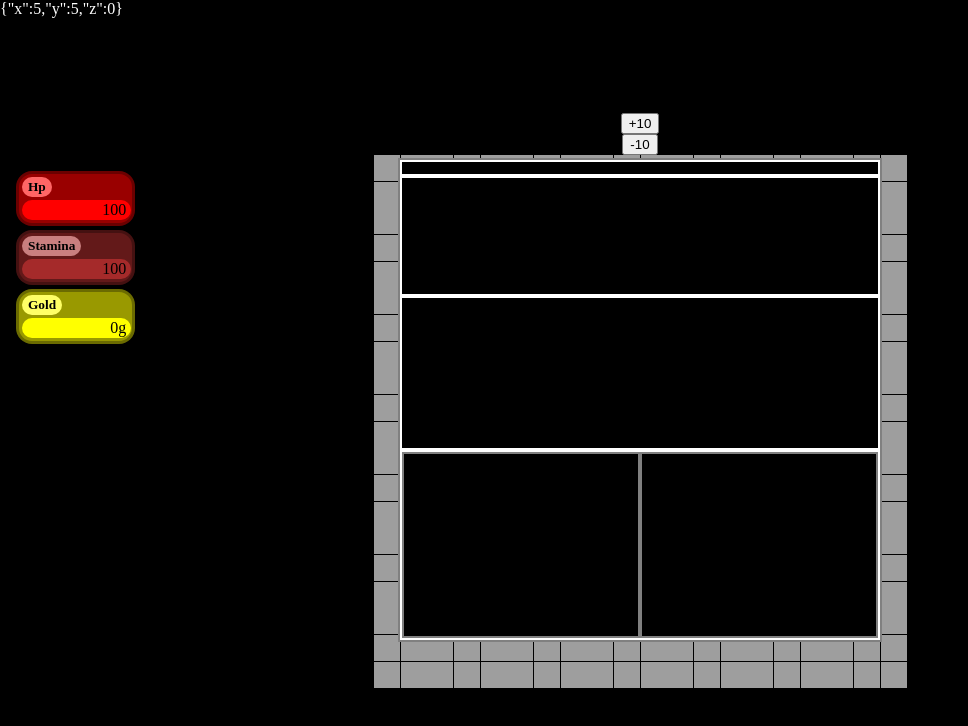
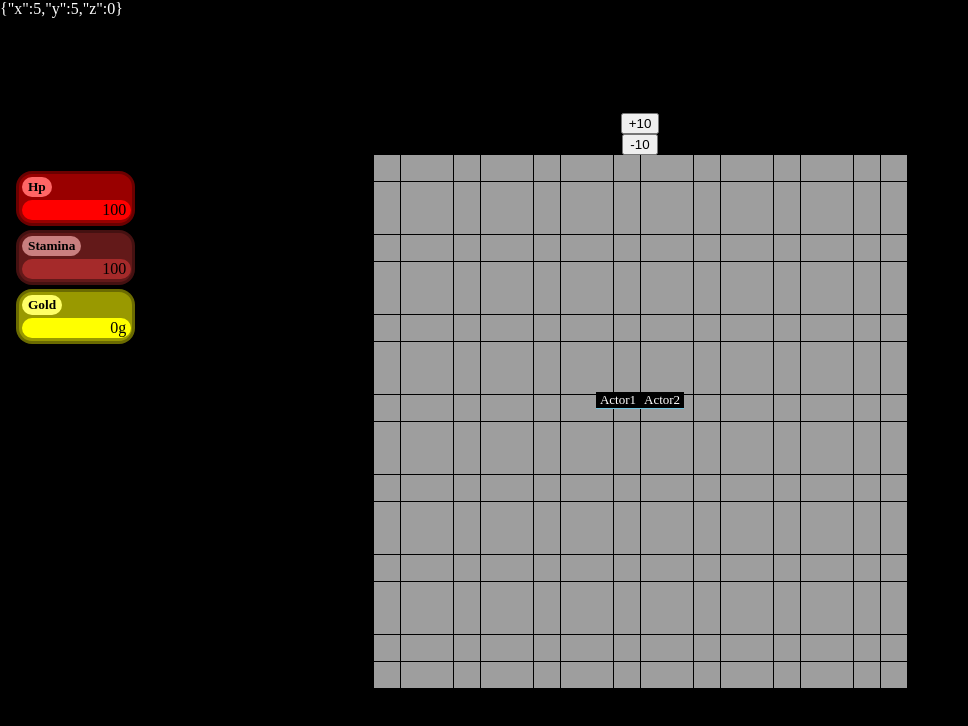
Before and after one commit to P0t1on/FlatPlayer, a SvelteKit app: page /game in a window 1280 px wide. Shown: the top 726 px of the page, without its empty margins (0-968 px from the left). Built offline with nearby package versions, Linux system fonts and the light colour scheme; no server answers.

Commit message:
액션 구현 준비

```diff
--- a/src/routes/game/components/Battle.svelte
+++ b/src/routes/game/components/Battle.svelte
@@ -1,86 +1,129 @@
 <script lang="ts">
   import { createEventDispatcher, onMount } from 'svelte';
   import { writable } from 'svelte/store';
+  import SkillSlot from './SkillSlot.svelte';
 
   // props
-  export let width = 100,
-    height = 100,
-    hpColor1 = 'red',
-    hpColor2 = 'greenyellow';
+  export let width = '100px',
+    height = '100px',
+    borderColor = 'cyan';
+  export let name1 = 'Actor1',
+    hpColor1 = 'red';
+  export let name2 = 'Actor2',
+    hpColor2 = 'green';
 
   // bindings
-  export let hpProgress = writable(50);
+  export let hpProgress = writable(50),
+    skillSlots: [[any, any, any], [any, any, any], [any, any, any]];
+
+  // element bind
+  let actions: HTMLDivElement;
+
+  // styles
+  let hpP1: string, hpP2: string;
+  hpProgress.subscribe((v) => {
+    hpP1 = `${v}%`;
+    hpP2 = `${100 - v}%`;
+  });
 
   const dispatch = createEventDispatcher();
 
-  onMount(() => {});
+  onMount(() => {
+    const createSlot = (index: number) =>
+      new SkillSlot({ props: { index }, target: actions });
+
+    skillSlots = [
+      [createSlot(1), createSlot(2), createSlot(3)],
+      [createSlot(4), createSlot(5), createSlot(6)],
+      [createSlot(7), createSlot(8), createSlot(9)],
+    ];
+  });
 </script>
 
-<article id="battle" style={`width:${width}px; height:${height}px`}>
+<article id="battle">
+  <slot name="health">
     <div id="health">
-    <slot
-      name="hp1"
-      class="hp"
-      style={`width:${$hpProgress}%; background: ${hpColor1};`}
-    />
-    <slot
-      name="hp2"
-      class="hp"
-      style={`width:${$hpProgress}%; background: ${hpColor2};`}
-    />
+      <div class="hp hp1">{name1}</div>
+      <div class="hp hp2">{name2}</div>
     </div>
+  </slot>
   <div id="field"></div>
-  <div id="actions"></div>
+  <slot name="actions">
+    <div id="actions" bind:this={actions}></div>
+  </slot>
   <div id="etc">
     <div id="specials"></div>
     <div id="consumes"></div>
   </div>
 </article>
 
-<style lang="scss">
+<style module lang="scss">
+  $borderColor: bind(borderColor);
+
   article#battle {
+    & {
       display: flex;
       flex-direction: column;
       position: absolute;
 
       z-index: 2;
-    line-height: 10px;
+      width: bind(width);
+      height: bind(height);
 
       color: white;
       background-color: black;
-    border: 2px solid gray;
+      border: 1px solid $borderColor;
+    }
+    div {
+      &#health {
+        & {
+          height: 3.5%;
 
-    div {
-      border: 2px solid white;
-
-      &#health {
-        height: 2.5%;
-
+          border-bottom: 1px solid #6fc3df;
           display: flex;
           flex-direction: row;
+        }
 
-        slot.hp {
+        div.hp {
+          padding: 0 4px 0 4px;
           border: none;
+          font-size: small;
+        }
+
+        .hp1 {
+          width: bind(hpP1);
+          background-color: bind(hpColor1);
+        }
+
+        .hp2 {
+          width: bind(hpP2);
+          background-color: bind(hpColor2);
+          text-align: right;
         }
       }
 
       &#field {
         height: 25%;
+        border-bottom: 1px solid $borderColor;
       }
 
       &#actions {
         height: 32.5%;
+        border-bottom: 1px solid $borderColor;
       }
 
       &#etc {
-        height: 40%;
+        height: 39%;
 
         display: flex;
         flex-direction: row;
 
         div {
-          border: 2px solid gray;
           width: 50%;
+
+          &#specials {
+            border-right: 1px solid $borderColor;
+          }
         }
       }
     }
--- /dev/null
+++ b/src/routes/game/components/SkillSlot.svelte
@@ -0,0 +1,13 @@
+<script lang="ts">
+
+export let index: number;
+
+</script>
+
+<div class={`slot${index}`}>
+
+</div>
+
+<style module lang="scss">
+
+</style>
--- a/src/routes/game/system/Player.ts
+++ b/src/routes/game/system/Player.ts
@@ -106,4 +106,22 @@ class PlayerHooks {
   };
 }
 
+class SkillSlot {
+  public constructor(public readonly index: number) {
+
+  }
+
+  public active() {
+
+  }
+
+  public set() {
+
+  }
+
+  public dispose() {
+
+  }
+}
+
 export { PlayerManager };
```
Lines whose indentation alone changed are shown as unchanged.
